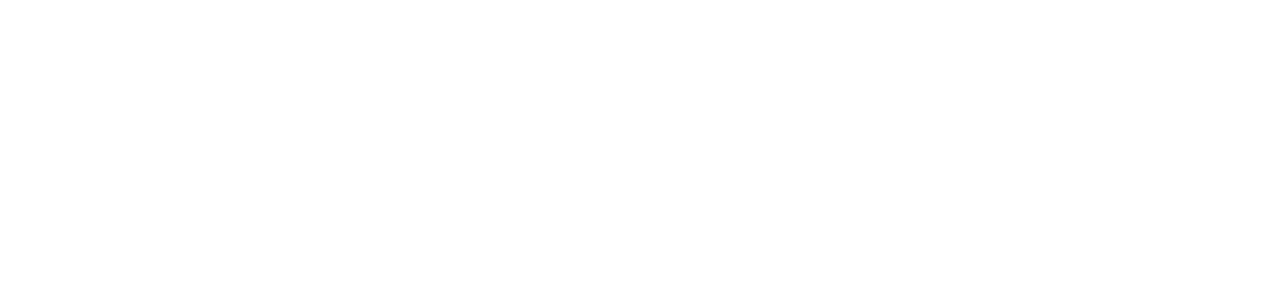
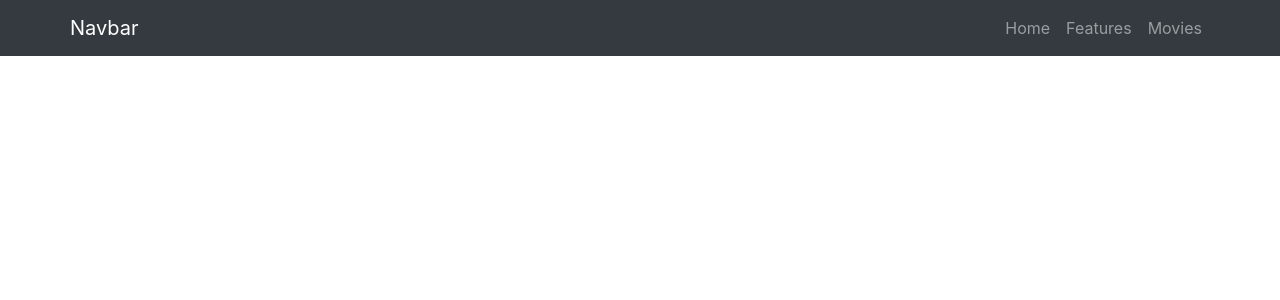
Before and after one commit to satwswy/EPICODE-U3-D5-Homework, a React (Create React App) app in the folder u3-d5/: page / in a window 1280 px wide. Shown: the top 300 px of the page. Built offline with nearby package versions, Linux system fonts and the light colour scheme.

Commit message:
added navbar component

```diff
--- a/u3-d5/src/App.js
+++ b/u3-d5/src/App.js
@@ -1,11 +1,12 @@
 
 import './App.css';
 import "bootstrap/dist/css/bootstrap.min.css"
+import NavBar from './components/NavBar';
 
 function App() {
   return (
     <div>
-
+      <NavBar />
     </div>
   );
 }
--- /dev/null
+++ b/u3-d5/src/components/NavBar.jsx
@@ -0,0 +1,17 @@
+import React from 'react'
+import {Nav, Navbar, Container} from "react-bootstrap"
+
+export default function NavBar() {
+    return (
+        <div><Navbar bg="dark" variant="dark">
+            <Container>
+                <Navbar.Brand href="#home">Navbar</Navbar.Brand>
+                <Nav className="me-auto">
+                    <Nav.Link href="#home">Home</Nav.Link>
+                    <Nav.Link href="#features">Features</Nav.Link>
+                    <Nav.Link href="#pricing">Movies</Nav.Link>
+                </Nav>
+            </Container>
+        </Navbar></div>
+    )
+}
```
